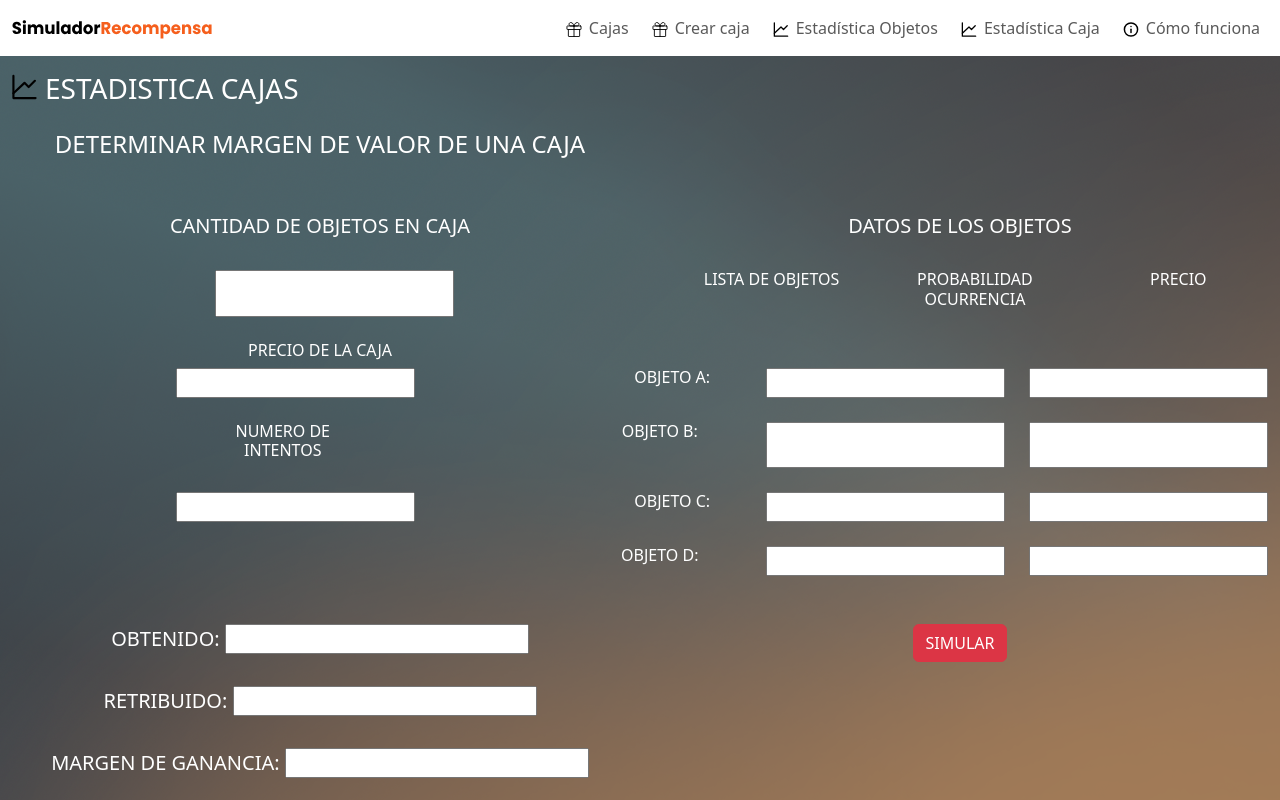
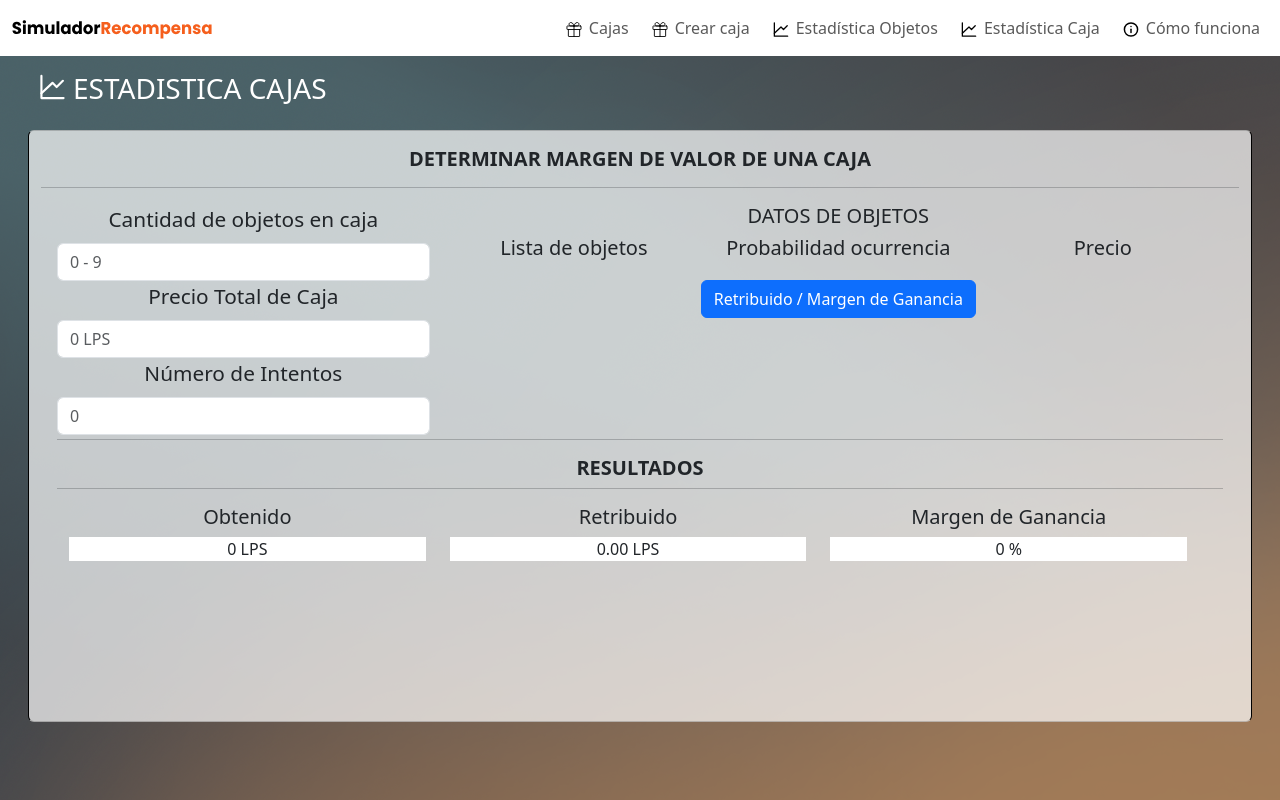
Before and after one commit to ErickMolina2003/simulador-recompensa, a React (Vite) app: page /estadistica-caja in a window 1280 px wide. Built offline with nearby package versions, Linux system fonts and the light colour scheme.

Commit message:
Estadistica Caja

```diff
--- a/src/components/EstadisticaCaja.jsx
+++ b/src/components/EstadisticaCaja.jsx
@@ -1,174 +1,239 @@
-import { Button, Col, Container, Row } from 'react-bootstrap';
-import Stadistics from '../assets/Stadistics.svg';
+import React, { useState } from "react";
+import {
+  Button,
+  Col,
+  Container,
+  Row,
+  Card,
+  FormControl,
+  Form,
+} from "react-bootstrap";
+import Stadistics from "../assets/Stadistics.svg";
 
 function EstadisticaCaja() {
+  const [cantidadObjetos, setCantidadObjetos] = useState("");
+  const [objetosEnCaja, setObjetosEnCaja] = useState([]);
+  const [probabilidades, setProbabilidades] = useState([]);
+  const [precios, setPrecios] = useState([]);
+  const [precioTotalCaja, setPrecioTotalCaja] = useState("");
+  const [numeroIntentos, setNumeroIntentos] = useState("");
+  const [retribuido, setRetribuido] = useState(0);
+
+  const handleCantidadChange = (event) => {
+    setCantidadObjetos(event.target.value);
+  };
+
+  const handleProbabilidadChange = (index, event) => {
+    const updatedProbabilidades = [...probabilidades];
+    updatedProbabilidades[index] = event.target.value;
+    setProbabilidades(updatedProbabilidades);
+  };
+
+  const handlePrecioChange = (index, event) => {
+    const updatedPrecios = [...precios];
+    updatedPrecios[index] = event.target.value;
+    setPrecios(updatedPrecios);
+  };
+
+  const handleSubmit = (event) => {
+    event.preventDefault();
+    const objetos = [];
+    const nuevasProbabilidades = [];
+    const nuevosPrecios = [];
+
+    for (let i = 0; i < cantidadObjetos; i++) {
+      objetos.push(`Objeto ${i + 1}`);
+      nuevasProbabilidades.push("");
+      nuevosPrecios.push("");
+    }
+
+    setObjetosEnCaja(objetos);
+    setProbabilidades(nuevasProbabilidades);
+    setPrecios(nuevosPrecios);
+  };
+  const handlePrecioTotalCajaChange = (event) => {
+    setPrecioTotalCaja(event.target.value);
+  };
+
+  const handleNumeroIntentosChange = (event) => {
+    setNumeroIntentos(event.target.value);
+  };
+
+  const handleCalcularClick = () => {
+    let retribuido = 0;
+    for (let i = 0; i < numeroIntentos; i++) {
+      const randomValue = Math.random();
+      let cumulativeProbability = 0;
+      for (let j = 0; j < probabilidades.length; j++) {
+        cumulativeProbability += parseFloat(probabilidades[j]);
+        if (randomValue <= cumulativeProbability) {
+          retribuido += parseFloat(precios[j]);
+          break;
+        }
+      }
+    }
+    setRetribuido(retribuido);
+  };
+  const margenGanancia =
+    ((1 - retribuido / (precioTotalCaja * numeroIntentos)) * 100).toFixed(2) |
+    0;
+
   return (
-    <Container fluid className='cases-container'>
-      <Row className='my-3'>
-        <Col className='d-flex'>
+    <Container fluid className="cases-container">
+      <Row className="my-3 mx-3">
+        <Col className="d-flex">
           <img
             src={Stadistics}
-            alt='resumen'
+            alt="resumen"
             width={25}
             height={30}
-            className='me-2'
+            className="me-2"
           />
-          <h3 className='text-white'>ESTADISTICA CAJAS</h3>
+          <h3 className="text-white">ESTADISTICA CAJAS</h3>
         </Col>
       </Row>
-
-      <Col sm={'auto'} md={'auto'} lg={'auto'}>
+      <Row className="my-1 mx-3">
+        <Card
+          style={{
+            width: "100rem",
+            height: "37rem",
+            backgroundColor: "rgba(255, 255, 255, 0.7)",
+          }}
+        >
+          <Card.Title className="mt-3">
+            <strong>DETERMINAR MARGEN DE VALOR DE UNA CAJA</strong>
+          </Card.Title>
+          <hr />
+          <Row className="mx-1">
+            <Col sm={4}>
+              <Form onSubmit={handleSubmit}>
+                <Form.Group controlId="cantidad">
+                  <Form.Label style={{ fontSize: "1.3rem" }}>
+                    Cantidad de objetos en caja
+                  </Form.Label>
+                  <FormControl
+                    type="number"
+                    min={0}
+                    max={9}
+                    value={cantidadObjetos}
+                    placeholder="0 - 9"
+                    onChange={handleCantidadChange}
+                  />
+                </Form.Group>
+              </Form>
+              <Form>
+                <Form.Group controlId="precioTotal">
+                  <Form.Label style={{ fontSize: "1.3rem" }}>
+                    Precio Total de Caja
+                  </Form.Label>
+                  <FormControl
+                    type="number"
+                    min={0}
+                    value={precioTotalCaja}
+                    placeholder="0 LPS"
+                    onChange={handlePrecioTotalCajaChange}
+                  />
+                </Form.Group>
+                <Form.Group controlId="intentos">
+                  <Form.Label style={{ fontSize: "1.3rem" }}>
+                    Número de Intentos
+                  </Form.Label>
+                  <FormControl
+                    type="number"
+                    min={0}
+                    placeholder="0"
+                    value={numeroIntentos}
+                    onChange={handleNumeroIntentosChange}
+                  />
+                </Form.Group>
+              </Form>
+            </Col>
+            <Col sm={8}>
+              <h5 className="text-center">DATOS DE OBJETOS</h5>
               <Row>
                 <Col>
-            <h4 className='text-white text-center'>
-              DETERMINAR MARGEN DE VALOR DE UNA CAJA
-            </h4>
+                  <h5 className="text-center">Lista de objetos</h5>
+                  <p style={{ fontSize: "1.3rem" }}>
+                    {objetosEnCaja.map((objeto, index) => (
+                      <li key={index}>{objeto}</li>
+                    ))}
+                  </p>
                 </Col>
-          <Col></Col>
+                <Col>
+                  <h5 className="text-center">Probabilidad ocurrencia</h5>
+                  {probabilidades.map((probabilidad, index) => (
+                    <Form.Control
+                      key={index}
+                      type="number"
+                      min={0}
+                      max={1}
+                      value={probabilidad}
+                      onChange={(event) =>
+                        handleProbabilidadChange(index, event)
+                      }
+                      placeholder="0 - 1"
+                      size="sm"
+                    />
+                  ))}
+                </Col>
+                <Col>
+                  <h5 className="text-center">Precio</h5>
+                  {precios.map((precio, index) => (
+                    <Form.Control
+                      key={index}
+                      type="number"
+                      value={precio}
+                      min={0}
+                      placeholder="0 LPS"
+                      onChange={(event) => handlePrecioChange(index, event)}
+                      size="sm"
+                    />
+                  ))}
+                </Col>
+              </Row>
+              <Row className="mt-1">
+                <Col>
+                  <Button
+                    variant="primary"
+                    type="button"
+                    onClick={handleCalcularClick}
+                  >
+                    Retribuido / Margen de Ganancia
+                  </Button>
+                </Col>
               </Row>
             </Col>
-      <br></br>
-      <br></br>
+          </Row>
+          <Row className="my-1 mx-3">
+            <hr />
+            <Col>
+              <h5>
+                <strong>RESULTADOS</strong>
+              </h5>
+            </Col>
+            <hr />
             <Row>
               <Col>
-          <h5 className='text-white text-center'>
-            CANTIDAD DE OBJETOS EN CAJA
-          </h5>
+                <h5 className="text-center">Obtenido</h5>
+                <div className="text-center bg-white">
+                  {precioTotalCaja * numeroIntentos + " LPS"}
+                </div>
               </Col>
-
               <Col>
-          <h5 className='text-white text-center'>DATOS DE LOS OBJETOS</h5>
+                <h5 className="text-center">Retribuido</h5>
+                <div className="text-center bg-white">
+                  {retribuido.toFixed(2) + " LPS"}
+                </div>
+              </Col>
+              <Col>
+                <h5>Margen de Ganancia</h5>
+                <div className="text-center bg-white">
+                  {margenGanancia + " %"}
+                </div>
               </Col>
             </Row>
-      <br></br>
-
-      <Row>
-        <Col></Col>
-        <Col className='d-flex justify-content-center'>
-          <input></input>
-        </Col>
-        <Col></Col>
-        <Col>
-          <h6 className='text-white text-center'>LISTA DE OBJETOS</h6>
-        </Col>
-        <Col>
-          <h6 className='text-white text-center'>PROBABILIDAD OCURRENCIA</h6>
-        </Col>
-        <Col>
-          <h6 className='text-white text-center'>PRECIO </h6>
-        </Col>
           </Row>
-      <br></br>
-
-      <Row>
-        <Col>
-          <h6 className='text-white text-center'>PRECIO DE LA CAJA </h6>
-        </Col>
-
-        <Col></Col>
-      </Row>
-      <Row>
-        <Col></Col>
-        <Col className='d-flex justify-content-center'>
-          <input></input>
-        </Col>
-        <Col></Col>
-        <Col>
-          <h6 className='text-white text-center'>OBJETO A:</h6>
-        </Col>
-        <Col className='d-flex justify-content-center'>
-          <input></input>
-        </Col>
-        <Col className='d-flex justify-content-center'>
-          <input></input>
-        </Col>
-        <br></br>
-      </Row>
-      <br></br>
-      <Row>
-        <Col></Col>
-        <Col>
-          <h6 className='text-white text-center'>NUMERO DE INTENTOS</h6>
-        </Col>
-        <Col></Col>
-        <Col>
-          <h6 className='text-white text-center'>OBJETO B:</h6>
-        </Col>
-        <Col className='d-flex justify-content-center'>
-          <input></input>
-        </Col>
-        <Col className='d-flex justify-content-center'>
-          <input></input>
-        </Col>
-        <br></br>
-      </Row>
-      <br></br>
-      <Row>
-        <Col></Col>
-        <Col className='d-flex justify-content-center'>
-          {' '}
-          <input></input>
-        </Col>
-
-        <Col></Col>
-
-        <Col>
-          <h6 className='text-white text-center'>OBJETO C:</h6>
-        </Col>
-        <Col className='d-flex justify-content-center'>
-          <input></input>
-        </Col>
-        <Col className='d-flex justify-content-center'>
-          <input></input>
-        </Col>
-        <br></br>
-      </Row>
-      <br></br>
-      <Row>
-        <Col></Col>
-        <Col></Col>
-        <Col></Col>
-        <Col>
-          <h6 className='text-white text-center'>OBJETO D:</h6>
-        </Col>
-        <Col className='d-flex justify-content-center'>
-          <input></input>
-        </Col>
-        <Col className='d-flex justify-content-center'>
-          <input></input>
-        </Col>
-        <br></br>
-      </Row>
-      <br></br>
-      <br></br>
-
-      <Row>
-        <Col>
-          <h5 className='text-white text-center'>
-            OBTENIDO: <input></input>
-          </h5>
-        </Col>
-        <Col className='d-flex justify-content-center'>
-          <Button variant='danger'>SIMULAR</Button>
-        </Col>
-      </Row>
-      <br></br>
-      <Row>
-        <Col>
-          <h5 className='text-white text-center'>
-            RETRIBUIDO: <input></input>
-          </h5>
-        </Col>
-        <Col></Col>
-      </Row>
-      <br></br>
-      <Row>
-        <Col>
-          <h5 className='text-white text-center'>
-            MARGEN DE GANANCIA: <input></input>
-          </h5>
-        </Col>
-        <Col></Col>
+        </Card>
       </Row>
     </Container>
   );
```
Also changed, not shown: src/components/Navbar.jsx (+24 -24 lines), src/assets/stadistics.svg, src/assets/stadistics2.svg (added). Lines whose indentation alone changed are shown as unchanged.
